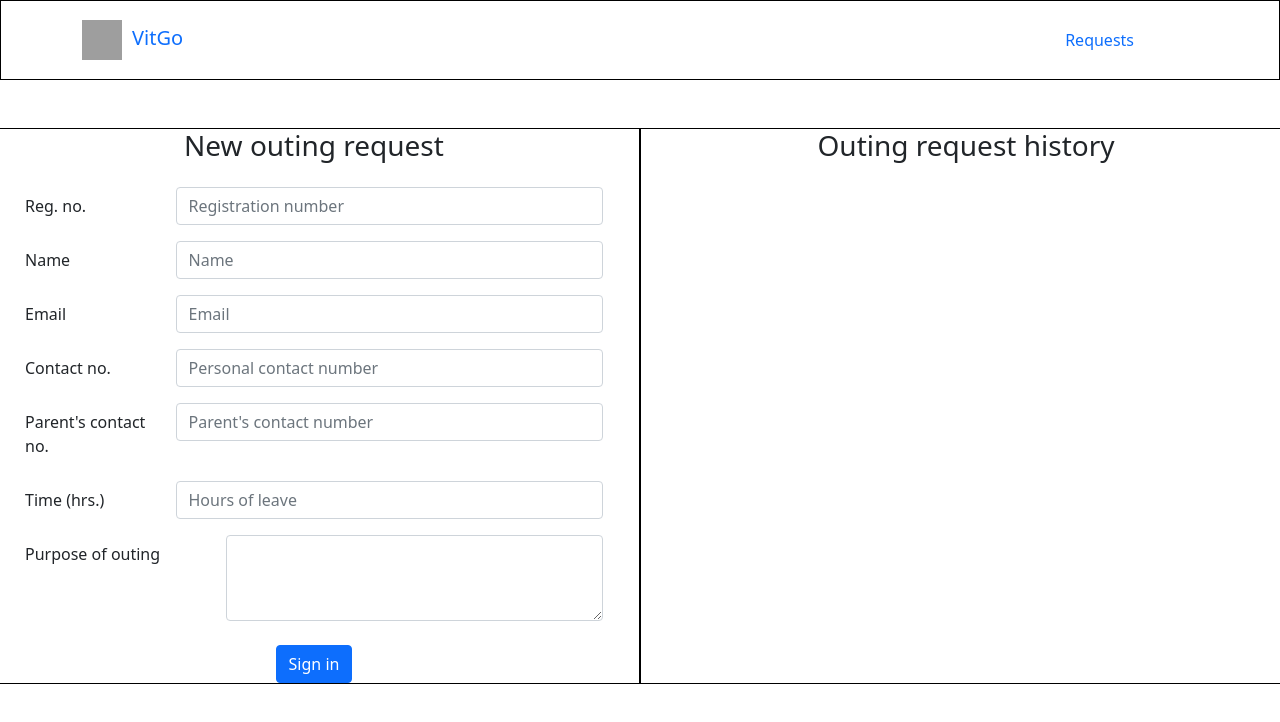
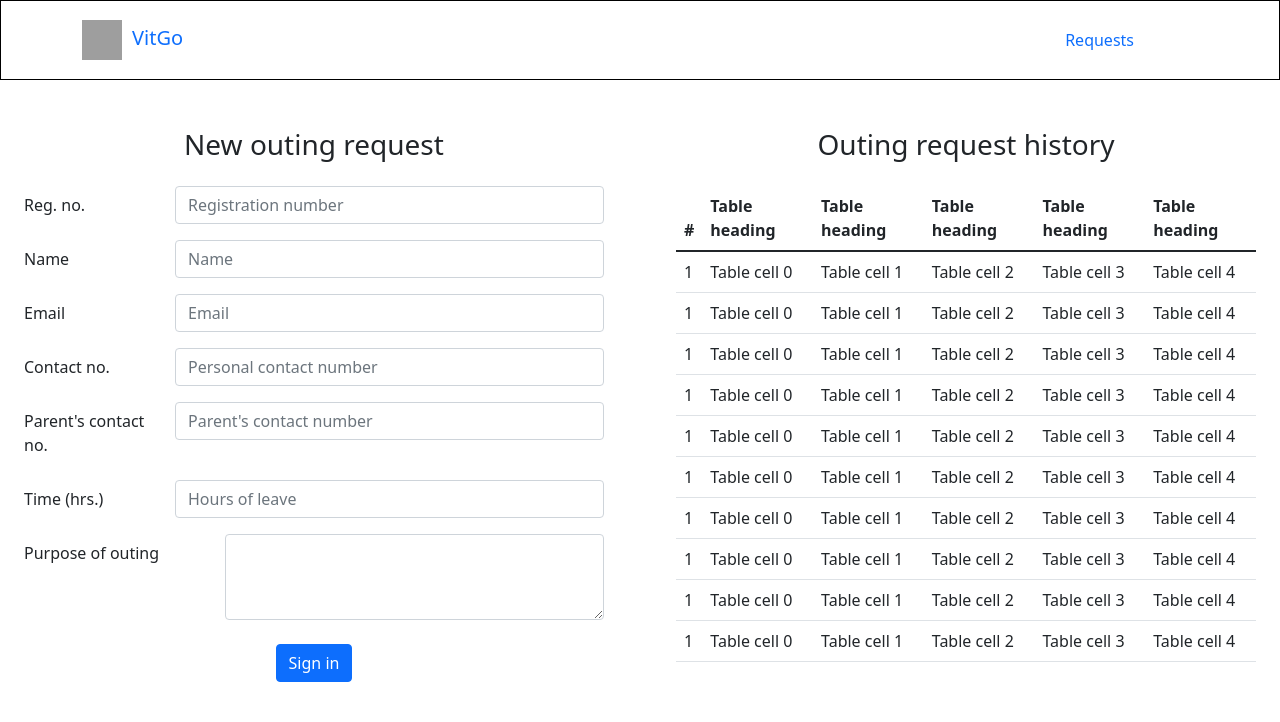
Before and after one commit to arghyab0/VITGo, a React (Create React App) app: page /requests in a window 1280 px wide. Shown: the top 722 px of the page. Built offline with nearby package versions, Linux system fonts and the light colour scheme; grey boxes are pictures that could not be loaded; some icons are missing.

Commit message:
feat: added outing history comp

```diff
--- /dev/null
+++ b/src/components/OutingHistory.jsx
@@ -0,0 +1,29 @@
+//components
+import { Table } from "react-bootstrap";
+
+const OutingHistory = () => {
+  return (
+    <Table responsive>
+      <thead>
+        <tr>
+          <th>#</th>
+          {Array.from({ length: 5 }).map((_, index) => (
+            <th key={index}>Table heading</th>
+          ))}
+        </tr>
+      </thead>
+      <tbody>
+        {Array.from({ length: 10 }).map((_, index) => (
+          <tr>
+            <td>1</td>
+            {Array.from({ length: 5 }).map((_, index) => (
+              <td key={index}>Table cell {index}</td>
+            ))}
+          </tr>
+        ))}
+      </tbody>
+    </Table>
+  );
+};
+
+export default OutingHistory;
--- a/src/pages/Requests.jsx
+++ b/src/pages/Requests.jsx
@@ -1,12 +1,13 @@
 //components
 import { Row, Col, Container } from "react-bootstrap";
 import RequestForm from "../components/RequestForm";
+import OutingHistory from "../components/OutingHistory";
 
 const Requests = () => {
   return (
     <>
       <Row>
-        <Col md={6} className="mt-5" style={{ border: "1px black solid" }}>
+        <Col md={6} className="mt-5">
           <Container>
             <h3 className="d-flex justify-content-center mb-4">
               New outing request
@@ -14,11 +15,12 @@ const Requests = () => {
             <RequestForm />
           </Container>
         </Col>
-        <Col md={6} className="mt-5" style={{ border: "1px black solid" }}>
+        <Col md={6} className="mt-5">
           <Container>
             <h3 className="d-flex justify-content-center mb-4">
               Outing request history
             </h3>
+            <OutingHistory />
           </Container>
         </Col>
       </Row>
```
